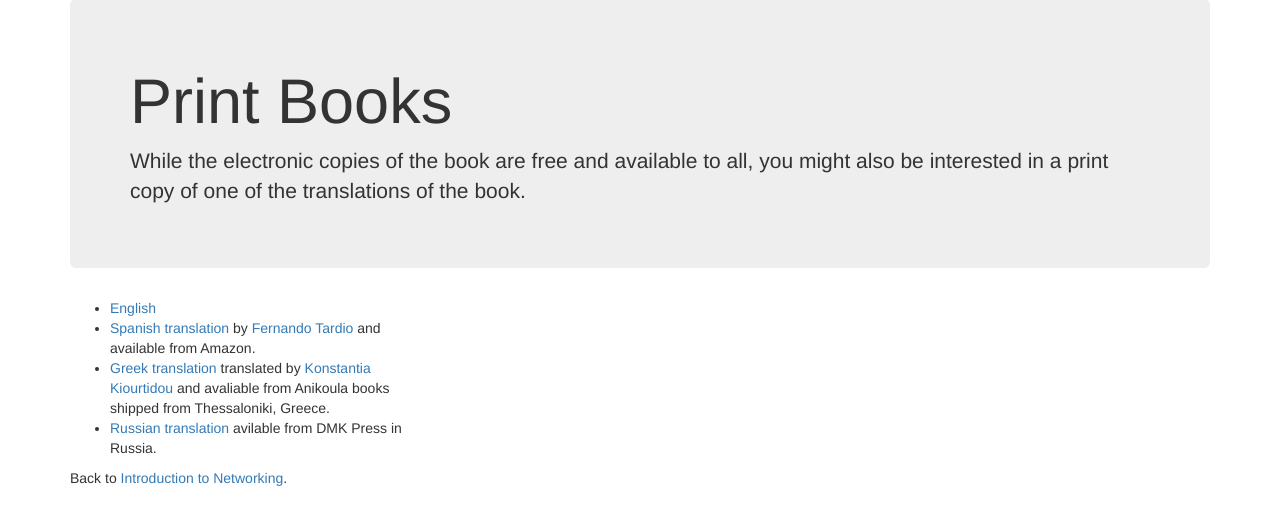
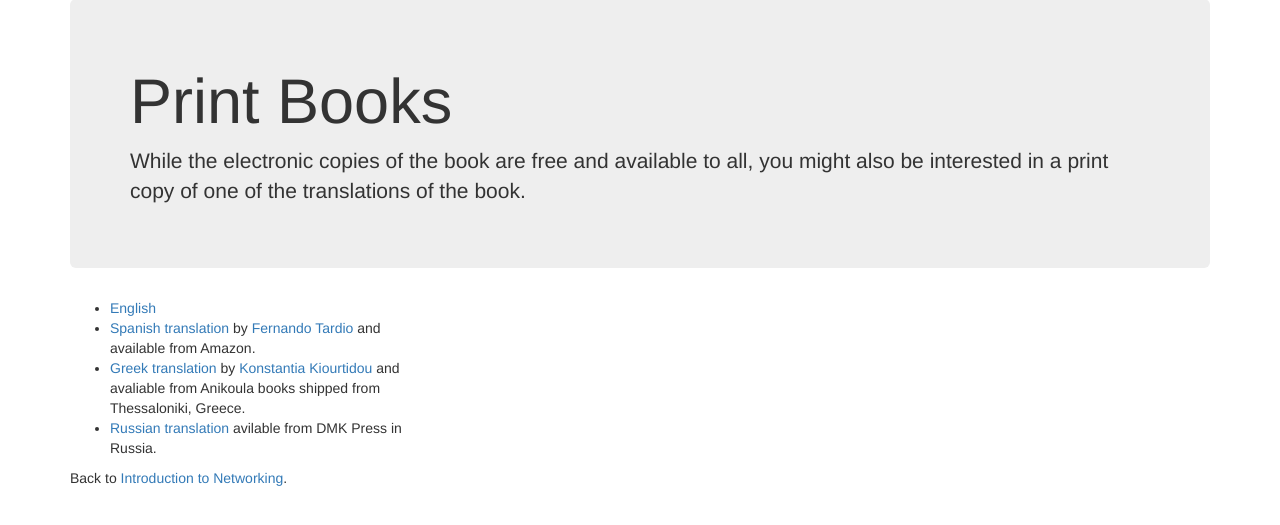
Before and after one commit to csev/net-intro, a PHP site: page /book.php in a window 1280 px wide. Shown: the part 16-541 px from the top of the page. Run offline with PHP 8.4, Linux system fonts and the light colour scheme; a stand-in replaces the project's code that opens the database connection.

Commit message:
Updates
 Please enter the commit message for your changes. Lines starting

```diff
--- a/book.php
+++ b/book.php
@@ -24,7 +24,7 @@ by
 </li>
 <li>
 <a href="http://anikoula.gr/books/eisagogi-sta-diktya/" target="_blank">Greek translation</a>
-translated by
+by
 <a href="https://twitter.com/KonstantiaQ">Konstantia Kiourtidou</a> and avaliable from
 Anikoula books shipped from Thessaloniki, Greece.
 </li>
```
